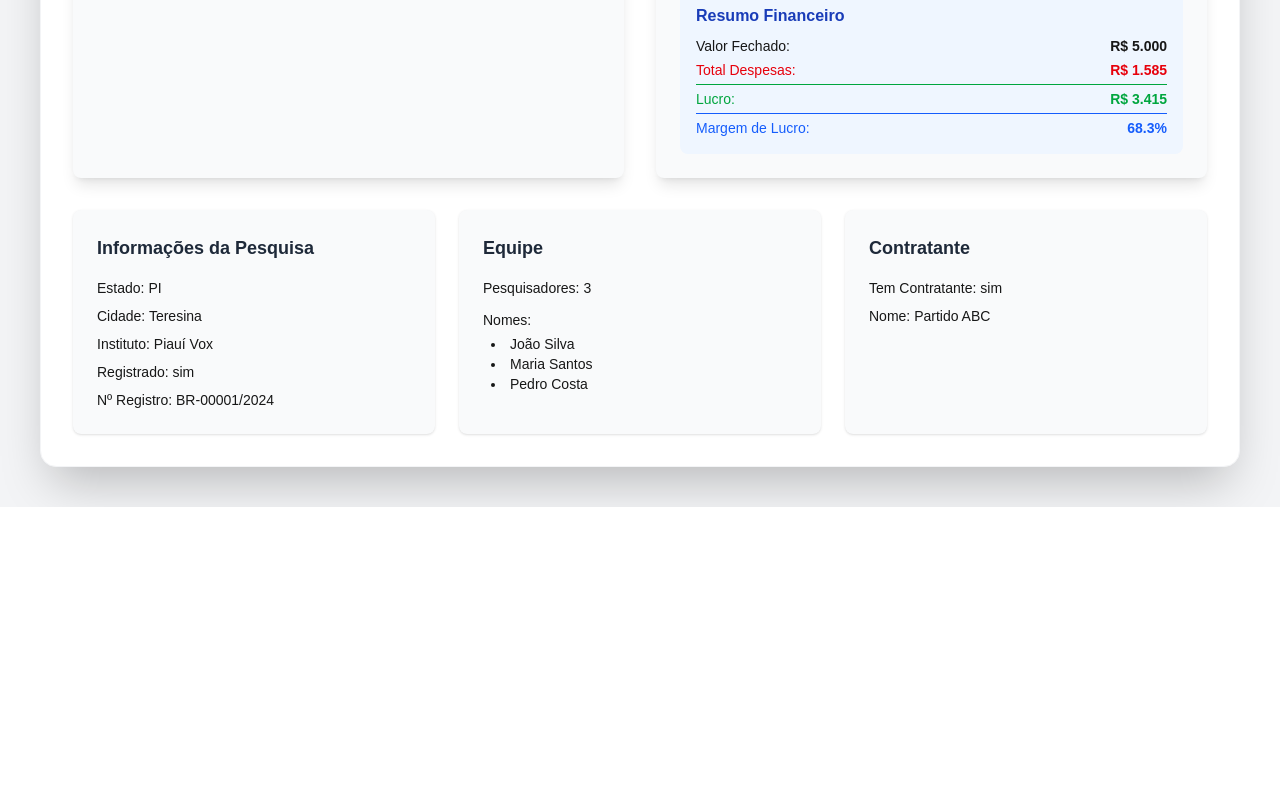
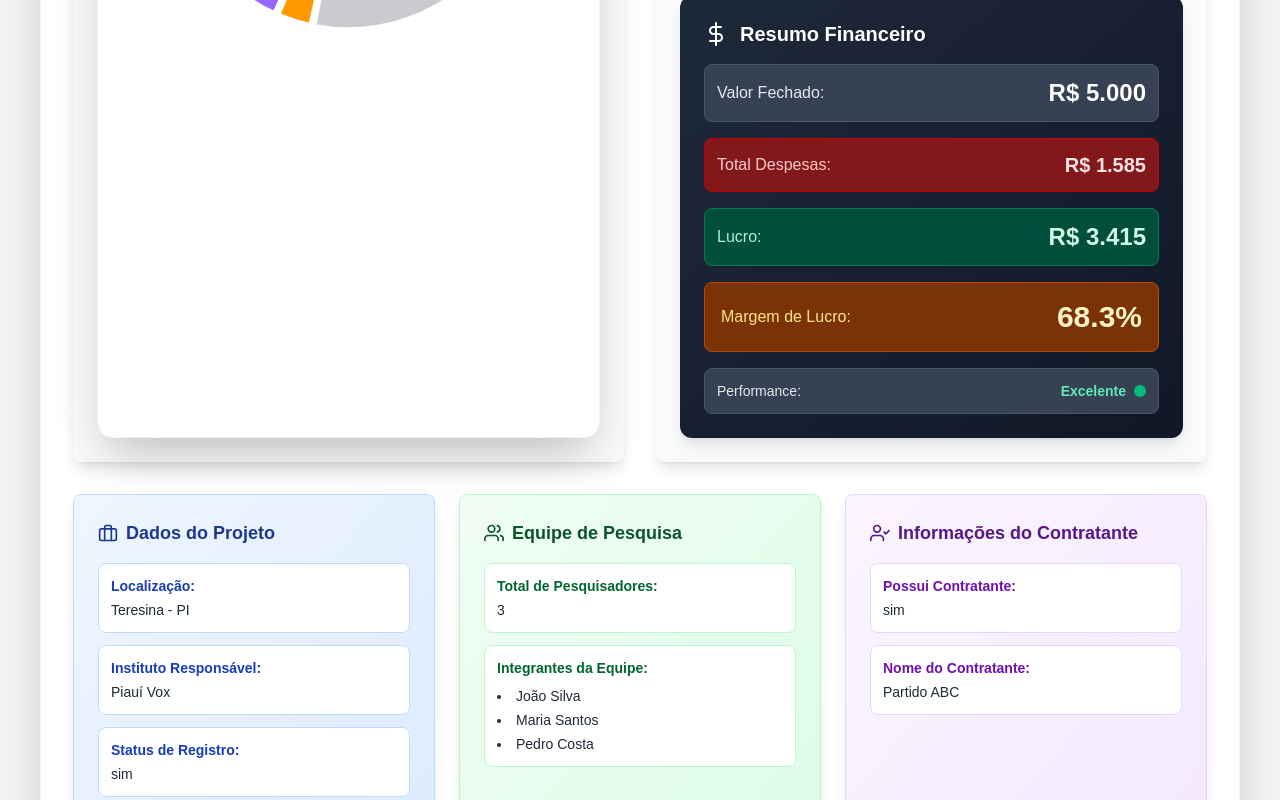
Before and after one commit to robsongdev/Projeto-ISA, a Next.js app: page /despesas/1 in a window 1280 px wide. Shown: the part 1400-2200 px from the top of the page. Before the commit the page ends 1907 px from the top, so only its background shows below. Built offline with nearby package versions, Linux system fonts and the light colour scheme.

Commit message:
ajustes na tela de detalhamento

```diff
--- a/src/app/despesas/[id]/page.tsx
+++ b/src/app/despesas/[id]/page.tsx
@@ -8,6 +8,20 @@ import Carregando from '@/components/Carregando';
 import Link from 'next/link';
 import { useDespesasCompartilhadas } from '@/hooks/useDespesasCompartilhadas';
 import { useParams, useRouter } from 'next/navigation';
+import {
+  FiBarChart,
+  FiEdit3,
+  FiMapPin,
+  FiUsers,
+  FiUserCheck,
+  FiDollarSign,
+  FiTrendingUp,
+  FiTrendingDown,
+  FiPercent,
+  FiHome,
+  FiBriefcase,
+  FiFileText
+} from 'react-icons/fi';
 
 export default function DespesaDetalhadaPage() {
   const { obterDespesaPorId, isLoading, despesas } = useDespesasCompartilhadas();
@@ -91,21 +105,14 @@ export default function DespesaDetalhadaPage() {
              href="/"
              className="px-6 py-3 rounded-lg font-bold text-white bg-blue-600 hover:bg-blue-700 transition-all duration-300 shadow-lg flex items-center"
            >
-            <svg xmlns="http://www.w3.org/2000/svg" width="20" height="20" viewBox="0 0 24 24" fill="none" stroke="currentColor" strokeWidth="2" strokeLinecap="round" strokeLinejoin="round" className="mr-2">
-              <path d="M12 20V10"/>
-              <path d="M18 20V4"/>
-              <path d="M6 20v-6"/>
-            </svg>
+             <FiHome className="w-5 h-5 mr-2" />
              Voltar para Resumo
            </Link>
                      <Link
              href={`/despesas?edit=${despesa.id}`}
              className="px-6 py-3 rounded-lg font-bold text-white bg-orange-600 hover:bg-orange-700 transition-all duration-300 shadow-lg flex items-center"
            >
-            <svg xmlns="http://www.w3.org/2000/svg" width="20" height="20" viewBox="0 0 24 24" fill="none" stroke="currentColor" strokeWidth="2" strokeLinecap="round" strokeLinejoin="round" className="mr-2">
-              <path d="M11 4H4a2 2 0 0 0-2 2v14a2 2 0 0 0 2 2h14a2 2 0 0 0 2-2v-7"/>
-              <path d="M18.5 2.5a2.121 2.121 0 0 1 3 3L12 15l-4 1 1-4 9.5-9.5z"/>
-            </svg>
+             <FiEdit3 className="w-5 h-5 mr-2" />
              Editar Despesa
            </Link>
         </div>
@@ -128,7 +135,7 @@ export default function DespesaDetalhadaPage() {
               {despesa.cidade} - {despesa.institutoPesquisa}
             </h2>
                          <p className="text-gray-600 text-lg">
-              {despesa.dataInicio} a {despesa.dataTermino} • {despesa.estado}
+               {new Date(despesa.dataInicio).toLocaleDateString('pt-BR')} a {new Date(despesa.dataTermino).toLocaleDateString('pt-BR')} • {despesa.estado}
              </p>
             <div className="mt-4 flex justify-center space-x-4 text-sm">
               <span className="bg-blue-100 text-blue-800 px-3 py-1 rounded-full">
@@ -146,10 +153,11 @@ export default function DespesaDetalhadaPage() {
           {/* Gráfico com mais espaço */}
           <div className="grid grid-cols-1 lg:grid-cols-2 gap-8 mb-8">
                          {/* Gráfico */}
-            <div className="bg-gray-50 rounded-lg p-6 shadow-lg">
+             <div className="bg-gray-50 rounded-lg p-6 shadow-lg flex items-center justify-center min-h-[500px]">
                <GraficoPizza
                  dados={gerarDadosGraficoPizza(despesa)}
                  titulo="Distribuição de Custos"
+                 mostrarLegenda={false}
                />
              </div>
 
@@ -188,26 +196,56 @@ export default function DespesaDetalhadaPage() {
               </div>
 
                                             {/* Resumo Financeiro */}
-              <div className="mt-6 p-4 bg-blue-50 rounded-lg">
-                <h4 className="font-bold text-blue-800 mb-2">Resumo Financeiro</h4>
-                <div className="space-y-1 text-sm">
-                  <div className="flex justify-between">
-                    <span>Valor Fechado:</span>
-                    <span className="font-bold">R$ {despesa.valorFechado.toLocaleString('pt-BR')}</span>
+               <div className="mt-8 p-6 bg-gradient-to-br from-gray-800 to-gray-900 rounded-xl shadow-lg text-white">
+                                   <div className="flex items-center mb-4">
+                    <FiDollarSign className="w-6 h-6 mr-3" />
+                    <h4 className="text-xl font-bold">Resumo Financeiro</h4>
                   </div>
-                  <div className="flex justify-between text-red-600">
-                    <span>Total Despesas:</span>
-                    <span className="font-bold">R$ {despesa.totalDespesas.toLocaleString('pt-BR')}</span>
+
+                 <div className="space-y-4">
+                   <div className="flex justify-between items-center p-3 bg-gray-700 rounded-lg border border-gray-600">
+                     <span className="text-gray-200 font-medium">Valor Fechado:</span>
+                     <span className="text-2xl font-bold text-white">
+                       R$ {despesa.valorFechado.toLocaleString('pt-BR')}
+                     </span>
                    </div>
-                  <div className="flex justify-between text-green-600 border-t pt-1">
-                    <span>Lucro:</span>
-                    <span className="font-bold">R$ {despesa.lucro.toLocaleString('pt-BR')}</span>
+
+                   <div className="flex justify-between items-center p-3 bg-red-900 bg-opacity-50 rounded-lg border border-red-700">
+                     <span className="text-red-200 font-medium">Total Despesas:</span>
+                     <span className="text-xl font-bold text-red-100">
+                       R$ {despesa.totalDespesas.toLocaleString('pt-BR')}
+                     </span>
                    </div>
-                  <div className="flex justify-between text-blue-600 border-t pt-1">
-                    <span>Margem de Lucro:</span>
-                    <span className="font-bold">
+
+                   <div className="flex justify-between items-center p-3 bg-emerald-900 bg-opacity-50 rounded-lg border border-emerald-700">
+                     <span className="text-emerald-200 font-medium">Lucro:</span>
+                     <span className="text-2xl font-bold text-emerald-100">
+                       R$ {despesa.lucro.toLocaleString('pt-BR')}
+                     </span>
+                   </div>
+
+                   <div className="flex justify-between items-center p-4 bg-amber-900 bg-opacity-50 rounded-lg border border-amber-700">
+                     <span className="text-amber-200 font-medium">Margem de Lucro:</span>
+                     <span className="text-3xl font-bold text-amber-100">
                        {((despesa.lucro / despesa.valorFechado) * 100).toFixed(1)}%
                      </span>
+                   </div>
+                 </div>
+
+                 {/* Indicador de Performance */}
+                 <div className="mt-4 p-3 bg-gray-700 rounded-lg border border-gray-600">
+                   <div className="flex items-center justify-between">
+                     <span className="text-gray-200 text-sm">Performance:</span>
+                     <div className="flex items-center">
+                       {((despesa.lucro / despesa.valorFechado) * 100) >= 50 ? (
+                         <span className="text-emerald-300 text-sm font-bold">Excelente</span>
+                       ) : ((despesa.lucro / despesa.valorFechado) * 100) >= 30 ? (
+                         <span className="text-amber-300 text-sm font-bold">Boa</span>
+                       ) : (
+                         <span className="text-red-300 text-sm font-bold">Atenção</span>
+                       )}
+                       <div className="ml-2 w-3 h-3 rounded-full bg-emerald-500"></div>
+                     </div>
                    </div>
                  </div>
                </div>
@@ -216,40 +254,69 @@ export default function DespesaDetalhadaPage() {
 
                                            {/* Informações Adicionais */}
             <div className="grid grid-cols-1 md:grid-cols-3 gap-6">
-            <div className="bg-gray-50 p-6 rounded-lg shadow">
-              <h4 className="font-bold text-gray-800 mb-4 text-lg">Informações da Pesquisa</h4>
-              <div className="space-y-2 text-sm">
-                <div><span className="font-medium">Estado:</span> {despesa.estado}</div>
-                <div><span className="font-medium">Cidade:</span> {despesa.cidade}</div>
-                <div><span className="font-medium">Instituto:</span> {despesa.institutoPesquisa}</div>
-                <div><span className="font-medium">Registrado:</span> {despesa.estaRegistrado}</div>
+              <div className="bg-gradient-to-br from-blue-50 to-blue-100 p-6 rounded-lg shadow-lg border border-blue-200">
+                                 <h4 className="font-bold text-blue-900 mb-4 text-lg flex items-center">
+                   <FiBriefcase className="w-5 h-5 mr-2" />
+                   Dados do Projeto
+                 </h4>
+                <div className="space-y-3 text-sm">
+                  <div className="bg-white p-3 rounded-lg border border-blue-200">
+                    <span className="font-semibold text-blue-800 block mb-1">Localização:</span>
+                    <span className="text-gray-800 font-medium">{despesa.cidade} - {despesa.estado}</span>
+                  </div>
+                  <div className="bg-white p-3 rounded-lg border border-blue-200">
+                    <span className="font-semibold text-blue-800 block mb-1">Instituto Responsável:</span>
+                    <span className="text-gray-800 font-medium">{despesa.institutoPesquisa}</span>
+                  </div>
+                  <div className="bg-white p-3 rounded-lg border border-blue-200">
+                    <span className="font-semibold text-blue-800 block mb-1">Status de Registro:</span>
+                    <span className="text-gray-800 font-medium">{despesa.estaRegistrado}</span>
+                  </div>
                   {despesa.numeroRegistro && (
-                  <div><span className="font-medium">Nº Registro:</span> {despesa.numeroRegistro}</div>
+                    <div className="bg-white p-3 rounded-lg border border-blue-200">
+                      <span className="font-semibold text-blue-800 block mb-1">Número de Registro:</span>
+                      <span className="text-gray-800 font-medium">{despesa.numeroRegistro}</span>
+                    </div>
                   )}
                 </div>
               </div>
 
-            <div className="bg-gray-50 p-6 rounded-lg shadow">
-              <h4 className="font-bold text-gray-800 mb-4 text-lg">Equipe</h4>
-              <div className="space-y-2 text-sm">
-                <div><span className="font-medium">Pesquisadores:</span> {despesa.numeroPesquisadores}</div>
-                <div className="mt-3">
-                  <span className="font-medium">Nomes:</span>
-                  <ul className="list-disc list-inside ml-2 mt-1">
+              <div className="bg-gradient-to-br from-green-50 to-green-100 p-6 rounded-lg shadow-lg border border-green-200">
+                                 <h4 className="font-bold text-green-900 mb-4 text-lg flex items-center">
+                   <FiUsers className="w-5 h-5 mr-2" />
+                   Equipe de Pesquisa
+                 </h4>
+                <div className="space-y-3 text-sm">
+                  <div className="bg-white p-3 rounded-lg border border-green-200">
+                    <span className="font-semibold text-green-800 block mb-1">Total de Pesquisadores:</span>
+                    <span className="text-gray-800 font-medium">{despesa.numeroPesquisadores}</span>
+                  </div>
+                  <div className="bg-white p-3 rounded-lg border border-green-200">
+                    <span className="font-semibold text-green-800 block mb-1">Integrantes da Equipe:</span>
+                    <ul className="list-disc list-inside mt-2 space-y-1">
                       {despesa.nomesPesquisadores.map((nome, index) => (
-                      <li key={index}>{nome}</li>
+                        <li key={index} className="text-gray-800 font-medium">{nome}</li>
                       ))}
                     </ul>
                   </div>
                 </div>
               </div>
 
-            <div className="bg-gray-50 p-6 rounded-lg shadow">
-              <h4 className="font-bold text-gray-800 mb-4 text-lg">Contratante</h4>
-              <div className="space-y-2 text-sm">
-                <div><span className="font-medium">Tem Contratante:</span> {despesa.temContratante}</div>
+              <div className="bg-gradient-to-br from-purple-50 to-purple-100 p-6 rounded-lg shadow-lg border border-purple-200">
+                                 <h4 className="font-bold text-purple-900 mb-4 text-lg flex items-center">
+                   <FiUserCheck className="w-5 h-5 mr-2" />
+                   Informações do Contratante
+                 </h4>
+                <div className="space-y-3 text-sm">
+                  <div className="bg-white p-3 rounded-lg border border-purple-200">
+                    <span className="font-semibold text-purple-800 block mb-1">Possui Contratante:</span>
+                    <span className="text-gray-800 font-medium">{despesa.temContratante}</span>
+                  </div>
                   {despesa.nomeContratante && (
-                  <div><span className="font-medium">Nome:</span> {despesa.nomeContratante}</div>
+                    <div className="bg-white p-3 rounded-lg border border-purple-200">
+                      <span className="font-semibold text-purple-800 block mb-1">Nome do Contratante:</span>
+                      <span className="text-gray-800 font-medium">{despesa.nomeContratante}</span>
+                    </div>
                   )}
                 </div>
               </div>
--- a/src/components/GraficoPizza.tsx
+++ b/src/components/GraficoPizza.tsx
@@ -7,9 +7,10 @@ import { GraficoPizzaData } from '@/types';
 export interface GraficoPizzaProps {
   dados: GraficoPizzaData[];
   titulo?: string;
+  mostrarLegenda?: boolean;
 }
 
-export default function GraficoPizza({ dados, titulo }: GraficoPizzaProps) {
+export default function GraficoPizza({ dados, titulo, mostrarLegenda = true }: GraficoPizzaProps) {
   if (!dados || dados.length === 0) {
     return (
       <div className="bg-white rounded-2xl shadow-2xl p-6 sm:p-8 border border-gray-100">
@@ -125,13 +126,14 @@ export default function GraficoPizza({ dados, titulo }: GraficoPizzaProps) {
   };
 
          return (
-    <div className="bg-white rounded-2xl shadow-2xl p-6 border border-gray-100">
+     <div className="bg-white rounded-2xl shadow-2xl p-6 border border-gray-100 w-full h-full flex flex-col">
        {titulo && (
          <h3 className="text-xl font-bold text-gray-800 mb-6 text-center">
            {titulo}
          </h3>
        )}
 
+      {mostrarLegenda ? (
         <div className="flex flex-col lg:flex-row items-start justify-center gap-6">
           {/* Gráfico */}
           <div className="relative flex-shrink-0 w-full max-w-[280px] h-[280px] mx-auto lg:mx-0">
@@ -166,6 +168,33 @@ export default function GraficoPizza({ dados, titulo }: GraficoPizzaProps) {
             }))} />
           </div>
         </div>
+      ) : (
+                 /* Apenas o gráfico, centralizado */
+         <div className="flex justify-center items-center w-full h-full flex-1">
+           <div className="relative w-full h-full">
+             <ResponsiveContainer width="100%" height="100%">
+               <PieChart>
+                 <Pie
+                   data={chartData}
+                   cx="50%"
+                   cy="50%"
+                   innerRadius="40%"
+                   outerRadius="80%"
+                   paddingAngle={2}
+                   dataKey="value"
+                   stroke="#fff"
+                   strokeWidth={2}
+                 >
+                   {chartData.map((entry, index) => (
+                     <Cell key={`cell-${index}`} fill={entry.color} />
+                   ))}
+                 </Pie>
+                 <Tooltip content={<CustomTooltip />} />
+               </PieChart>
+             </ResponsiveContainer>
+           </div>
+         </div>
+      )}
     </div>
   );
 }
```
Lines whose indentation alone changed are shown as unchanged.
